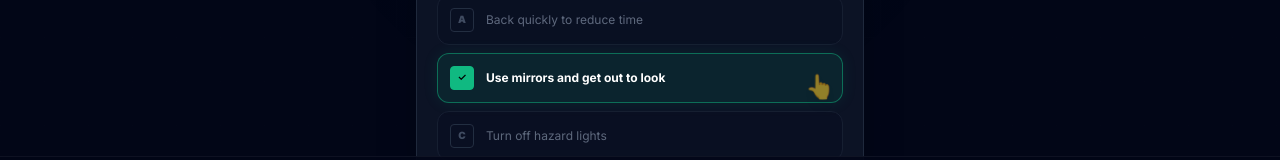
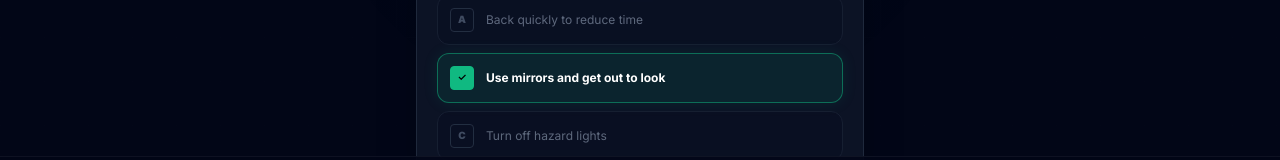
Before and after one commit to ismaelngoie/cdlpracticetest, a Next.js app: page / in a window 1280 px wide. Shown: the part 579-739 px from the top of the page. Built offline with nearby package versions, Linux system fonts and the light colour scheme.

Commit message:
Update page.tsx

```diff
--- a/app/page.tsx
+++ b/app/page.tsx
@@ -77,7 +77,7 @@ const DemoQuestionCard = () => {
             <motion.div
               initial={{ opacity: 0, x: 20, y: 20 }}
               animate={{ opacity: [0, 1, 1, 0], x: [20, 0, 0, 20], y: [20, 0, 0, 20] }}
-              transition={{ duration: 2.5, repeat: Infinity, repeatDelay: 3, ease: "easeInOut" }}
+              transition={{ duration: 1.5, repeat: Infinity, repeatDelay: 0.5, ease: "easeInOut" }}
               className="absolute bottom-2 right-4 text-2xl z-20 drop-shadow-lg"
             >
               👆
```
